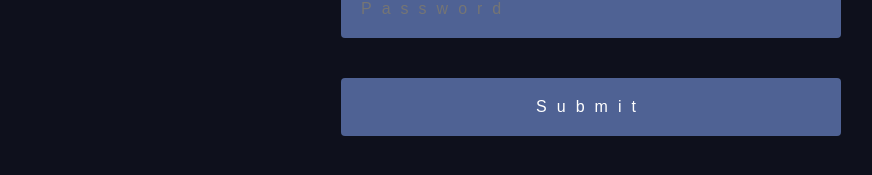
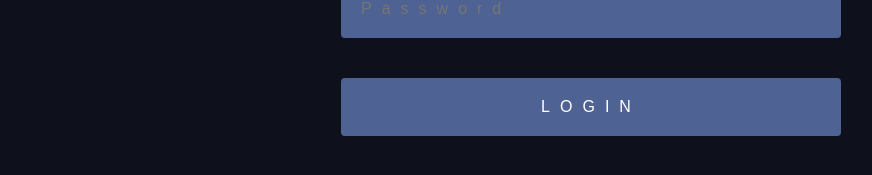
Before and after one commit to Adrien-GOGOIS/poke-context, a React (Create React App) app: page /login in a window 1280 px wide. Shown: the part 271-446 px from the top of the page, without its empty margins (49-921 px from the left). Built offline with nearby package versions, Linux system fonts and the light colour scheme.

Commit message:
Possibility to connect and disconnect on Login.jsx with useContext

```diff
--- a/src/App.js
+++ b/src/App.js
@@ -13,7 +13,13 @@ export const UserContext = createContext({
 function App() {
   const [isLogged, setLogged] = useState(false);
 
-  const setAuth = () => setLogged(true);
+  const setAuth = () => {
+    if (isLogged === false) {
+      setLogged(true);
+    } else {
+      setLogged(false);
+    }
+  };
 
   const value = {
     isLogged: isLogged,
--- a/src/components/Login.jsx
+++ b/src/components/Login.jsx
@@ -1,9 +1,14 @@
 import { useForm } from "react-hook-form";
 import { useHistory } from "react-router-dom";
+import { useContext } from "react";
+
+import { UserContext } from "../App";
 
 import "./Login.css";
 
 function Login() {
+
+  const userState = useContext(UserContext);
 
   // useHistory de react-router-dom
   const history = useHistory();
@@ -20,6 +25,8 @@ function Login() {
     console.log("Formulaire soumis", data)
     // Envoi l'utilisateur direct sur Home si formulaire valide :
     history.push('/');
+    userState.setAuth();
+
   };
 
   // RENDER LOGIN
@@ -45,7 +52,8 @@ function Login() {
           placeholder="Password"
         />
         {errors.password && <span>Please enter a valid password</span>}
-        <input type="submit" />
+        {userState.isLogged ? (<button onClick={onSubmit}>Logout</button>) : (<button type="submit">Login</button>)}
+
       </form>
     </div>
   );
```
